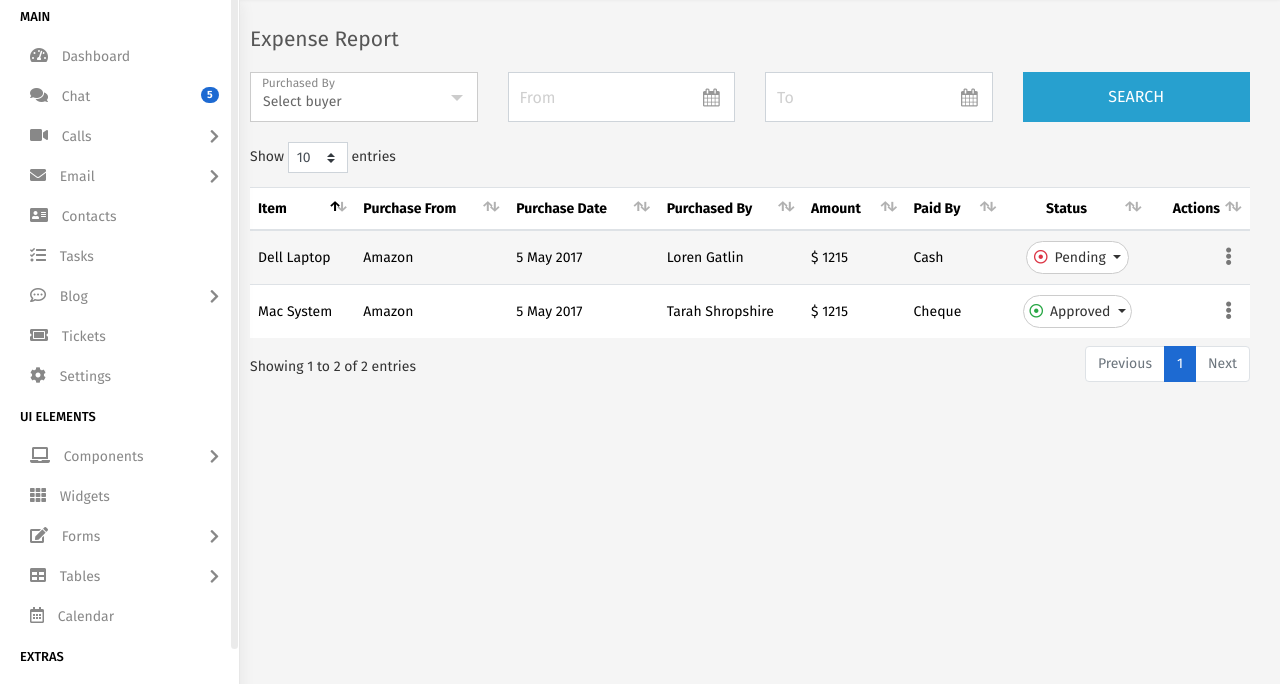
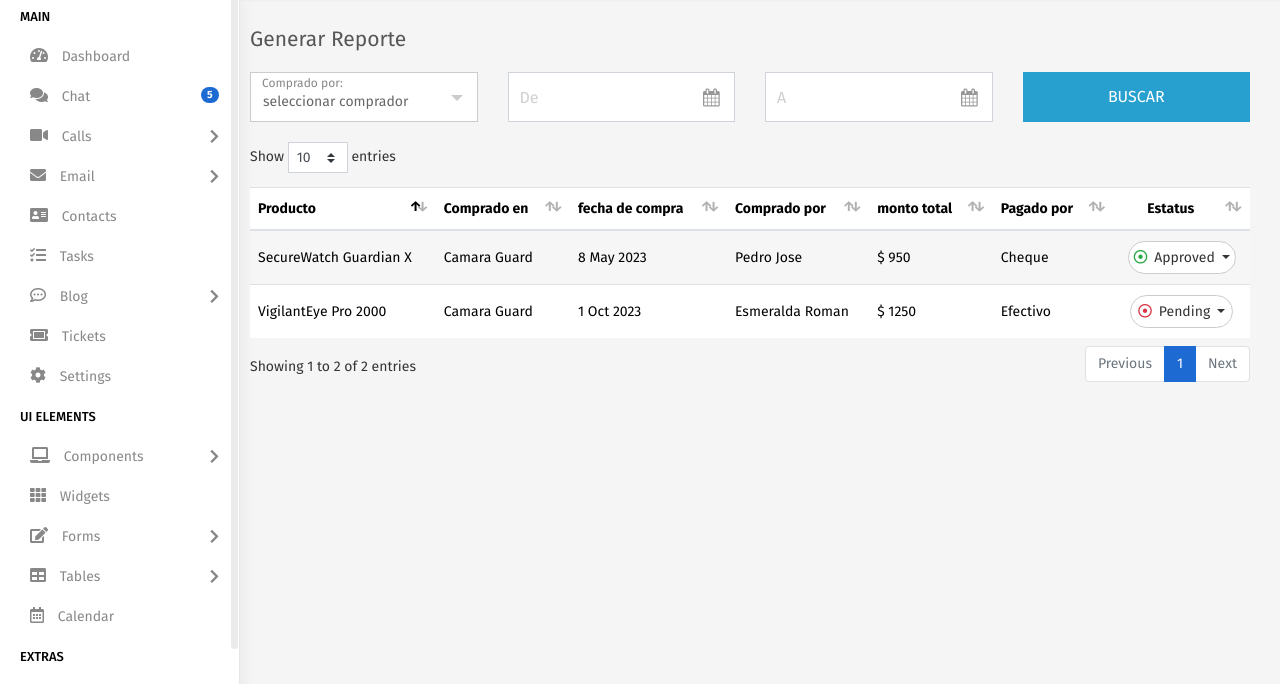
Before and after one commit to FRANKGT241/softCRM, a plain HTML site: page blue/expense-reports.html in a window 1280 px wide. Shown: the part 63-747 px from the top of the page. Drawn offline with Linux system fonts and the light colour scheme.

Commit message:
compras y ventas v3.0

```diff
--- a/blue/expense-reports.html
+++ b/blue/expense-reports.html
@@ -333,23 +333,23 @@
             <div class="content container-fluid">
                 <div class="row">
                     <div class="col-sm-12">
-                        <h4 class="page-title">Expense Report</h4>
+                        <h4 class="page-title">Generar Reporte</h4>
                     </div>
                 </div>
                 <div class="row filter-row">
                     <div class="col-sm-6 col-md-3">
                         <div class="form-group form-focus select-focus">
-                            <label class="focus-label">Purchased By</label>
+                            <label class="focus-label">Comprado por:</label>
                             <select class="select floating">
-                                <option>Select buyer</option>
-                                <option>Loren Gatlin</option>
-                                <option>Tarah Shropshire</option>
+                                <option>seleccionar comprador</option>
+                                <option>Esmeralda Roman</option>
+                                <option>Pedro Jose</option>
                             </select>
                         </div>
                     </div>
                     <div class="col-sm-6 col-md-3">
                         <div class="form-group form-focus">
-                            <label class="focus-label">From</label>
+                            <label class="focus-label">De</label>
                             <div class="cal-icon">
                                 <input class="form-control floating datetimepicker" type="text">
                             </div>
@@ -357,14 +357,14 @@
                     </div>
                     <div class="col-sm-6 col-md-3">
                         <div class="form-group form-focus">
-                            <label class="focus-label">To</label>
+                            <label class="focus-label">A</label>
                             <div class="cal-icon">
                                 <input class="form-control floating datetimepicker" type="text">
                             </div>
                         </div>
                     </div>
                     <div class="col-sm-6 col-md-3">
-                        <a href="#" class="btn btn-success btn-block"> Search </a>
+                        <a href="#" class="btn btn-success btn-block"> Buscar </a>
                     </div>
                 </div>
                 <div class="row">
@@ -373,55 +373,46 @@
                             <table class="table table-striped custom-table m-b-0 datatable">
                                 <thead>
                                     <tr>
-                                        <th>Item</th>
-                                        <th>Purchase From</th>
-                                        <th>Purchase Date</th>
-                                        <th>Purchased By</th>
-                                        <th>Amount</th>
-                                        <th>Paid By</th>
-                                        <th class="text-center">Status</th>
-                                        <th class="text-right">Actions</th>
+                                        <th>Producto</th>
+                                        <th>Comprado en</th>
+                                        <th>fecha de compra</th>
+                                        <th>Comprado por</th>
+                                        <th>monto total</th>
+                                        <th>Pagado por</th>
+                                        <th class="text-center">Estatus</th>
                                     </tr>
                                 </thead>
                                 <tbody>
                                     <tr>
                                         <td>
-                                            <strong>Dell Laptop</strong>
+                                            <strong>VigilantEye Pro 2000</strong>
                                         </td>
-                                        <td>Amazon</td>
-                                        <td>5 May 2017</td>
-                                        <td>Loren Gatlin</td>
-                                        <td>$ 1215</td>
-                                        <td>Cash</td>
+                                        <td>Camara Guard</td>
+                                        <td>1 Oct 2023</td>
+                                        <td>Esmeralda Roman</td>
+                                        <td>$ 1250</td>
+                                        <td>Efectivo</td>
                                         <td class="text-center">
                                             <div class="dropdown action-label">
                                                 <a class="btn btn-white btn-sm btn-rounded dropdown-toggle" href="#" data-toggle="dropdown" aria-expanded="false">
                                                     <i class="far fa-dot-circle text-danger"></i> Pending
                                                 </a>
                                                 <div class="dropdown-menu dropdown-menu-right">
-                                                    <a class="dropdown-item" href="#"><i class="far fa-dot-circle text-danger"></i> Pending</a>
-                                                    <a class="dropdown-item" href="#"><i class="far fa-dot-circle text-success"></i> Approved</a>
-                                                </div>
-                                            </div>
-                                        </td>
-                                        <td class="text-right">
-                                            <div class="dropdown dropdown-action">
-                                                <a href="#" class="action-icon dropdown-toggle" data-toggle="dropdown" aria-expanded="false"><i class="fa fa-ellipsis-v"></i></a>
-                                                <div class="dropdown-menu dropdown-menu-right">
-                                                    <a class="dropdown-item" href="#" title="Edit" data-toggle="modal" data-target="#edit_leave"><i class="fas fa-pen m-r-5"></i> Edit</a>
-                                                    <a class="dropdown-item" href="#" title="Delete" data-toggle="modal" data-target="#delete_approve"><i class="far fa-trash-alt m-r-5"></i> Delete</a>
+                                                    <a class="dropdown-item" href="#"><i class="far fa-dot-circle text-danger"></i> Pendiente</a>
+                                                    <a class="dropdown-item" href="#"><i class="far fa-dot-circle text-success"></i> Aprobado</a>
+                                                    <a class="dropdown-item" href="#"><i class="far fa-dot-circle"></i> Imprimir</a>
                                                 </div>
                                             </div>
                                         </td>
                                     </tr>
                                     <tr>
                                         <td>
-                                            <strong>Mac System</strong>
+                                            <strong>SecureWatch Guardian X</strong>
                                         </td>
-                                        <td>Amazon</td>
-                                        <td>5 May 2017</td>
-                                        <td>Tarah Shropshire</td>
-                                        <td>$ 1215</td>
+                                        <td>Camara Guard</td>
+                                        <td>8 May 2023</td>
+                                        <td>Pedro Jose</td>
+                                        <td>$ 950</td>
                                         <td>Cheque</td>
                                         <td class="text-center">
                                             <div class="dropdown action-label">
@@ -429,17 +420,9 @@
                                                     <i class="far fa-dot-circle text-success"></i> Approved
                                                 </a>
                                                 <div class="dropdown-menu dropdown-menu-right">
-                                                    <a class="dropdown-item" href="#"><i class="far fa-dot-circle text-danger"></i> Pending</a>
-                                                    <a class="dropdown-item" href="#"><i class="far fa-dot-circle text-success"></i> Approved</a>
-                                                </div>
-                                            </div>
-                                        </td>
-                                        <td class="text-right">
-                                            <div class="dropdown dropdown-action">
-                                                <a href="#" class="action-icon dropdown-toggle" data-toggle="dropdown" aria-expanded="false"><i class="fa fa-ellipsis-v"></i></a>
-                                                <div class="dropdown-menu dropdown-menu-right">
-                                                    <a class="dropdown-item" href="#" title="Edit" data-toggle="modal" data-target="#edit_leave"><i class="fas fa-pen m-r-5"></i> Edit</a>
-                                                    <a class="dropdown-item" href="#" title="Delete" data-toggle="modal" data-target="#delete_approve"><i class="far fa-trash-alt m-r-5"></i> Delete</a>
+                                                    <a class="dropdown-item" href="#"><i class="far fa-dot-circle text-danger"></i> Pendiente</a>
+                                                    <a class="dropdown-item" href="#"><i class="far fa-dot-circle text-success"></i> Aprobado</a>
+                                                    <a class="dropdown-item" href="#"><i class="far fa-dot-circle"></i> Imprimir</a>
                                                 </div>
                                             </div>
                                         </td>
```
Also changed, not shown: blue/orders.html (+4 -4 lines).
